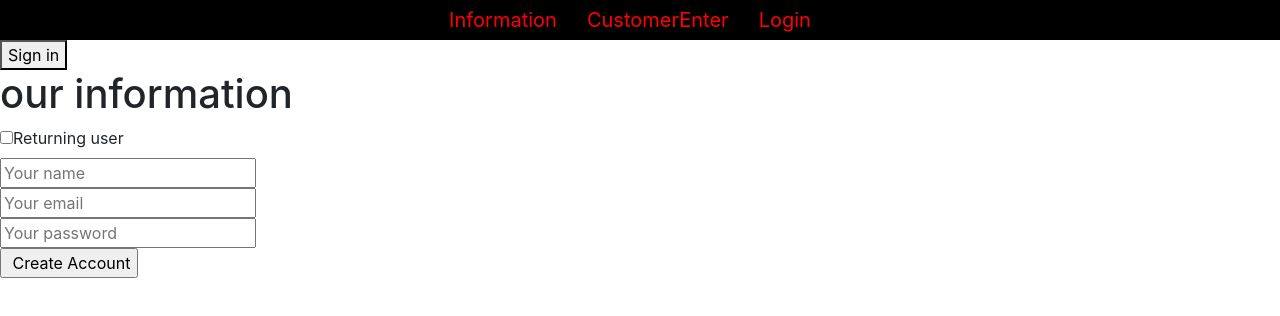
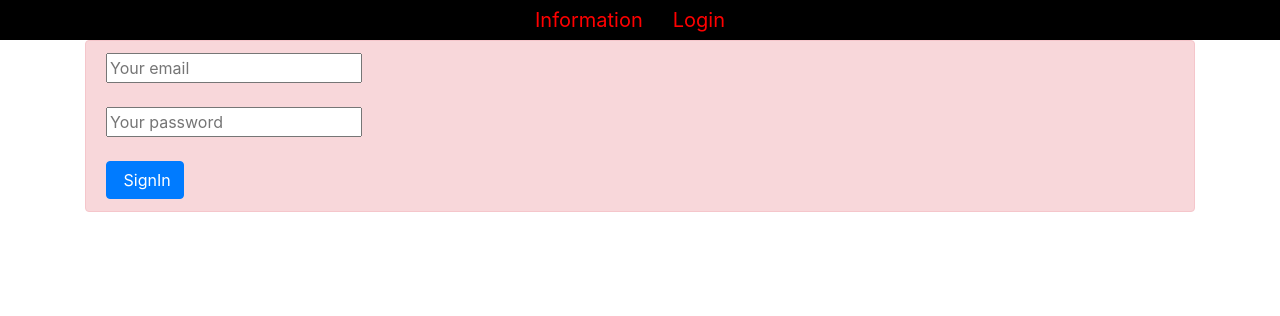
Before and after one commit to tareqrahman1997/customer-display, a React (Create React App) app: page /login in a window 1280 px wide. Shown: the top 316 px of the page. Built offline with nearby package versions, Linux system fonts and the light colour scheme.

Commit message:
some code eidt and done the project

```diff
--- a/src/components/CustomerAddId/CustomerAddId.css
+++ b/src/components/CustomerAddId/CustomerAddId.css
@@ -1,10 +1,8 @@
 .container{
     width: 100%;
-    padding-top: 20px;
 }
 .display{
-    margin: 30px 100px;
-    padding-top: 10px;
+    margin: 20px;
 
 }
 .display input{
--- a/src/components/CustomerAddId/CustomerAddId.js
+++ b/src/components/CustomerAddId/CustomerAddId.js
@@ -1,16 +1,17 @@
 import React from 'react';
 import { useForm } from 'react-hook-form';
 import './CustomerAddId.css'
+import { clearLocalShoppingCart } from '../../utilities/databaseManager';
 
 
 
-const CustomerAddId = () => {
+const CustomerAddId = (props) => {
     const { register, handleSubmit, errors } = useForm();
     const onSubmit = data =>{
     //  console.log(data);
       const customerDetails = data;
 
-      fetch('http://localhost:4200/addCustomer',{
+      fetch('https://guarded-fortress-16569.herokuapp.com/addCustomer',{
         method:'POST',
         headers: {
           'Content-Type' : 'application/json'
@@ -20,6 +21,7 @@ const CustomerAddId = () => {
       .then(res => res.json())
       .then(data =>{
         console.log(data);
+        clearLocalShoppingCart();
 
       })
 
@@ -31,7 +33,7 @@ const CustomerAddId = () => {
 
 
   return (
-    <div className="top">
+    <div className="container-sm">
           <div className="primary">
             <form className="display" onSubmit={handleSubmit(onSubmit)}>
 
--- a/src/components/CustomerInfo/CustomerInfo.js
+++ b/src/components/CustomerInfo/CustomerInfo.js
@@ -11,7 +11,7 @@ const CustomerInfo = (props) => {
     const [customers, setCustomers] = useState([]);
 
     useEffect(() =>{
-        fetch('http://localhost:4200/customerInfo')
+        fetch('https://guarded-fortress-16569.herokuapp.com/customerInfo')
         .then(res => res.json())
         .then(data =>{
           //  console.log('data',data);
--- a/src/components/Header/Header.js
+++ b/src/components/Header/Header.js
@@ -6,7 +6,7 @@ const Header = () => {
         <div className="header">
             <nav>
                 <a href="/customerInfo">Information</a>
-                <a href="/customerAddId">CustomerEnter</a>
+
                 <a href="/login">Login</a>
 
             </nav>
--- a/src/components/Login/Login.js
+++ b/src/components/Login/Login.js
@@ -3,10 +3,12 @@ import * as firebase from "firebase/app";
 import "firebase/auth";
 import firebaseConfig from './firebaseConfig';
 import { useState } from 'react';
+import CustomerAddId from '../CustomerAddId/CustomerAddId';
 
 firebase.initializeApp(firebaseConfig);
 
-const Login = () => {
+const Login = (props) => {
+    console.log(props);
     const [user,setUser] = useState({
         isSignedIn:false,
         name: '',
@@ -119,6 +121,7 @@ const Login = () => {
                 createdUser.isSignedIn = true;
                 createdUser.error ='';
                 setUser(createdUser);
+                window.location="/customerAddId"
             })
             .catch(err =>{
              //   console.log(err.message);
@@ -135,9 +138,10 @@ const Login = () => {
 
 
     return (
-        <div>
-           {
-               user.isSignedIn ? <button onClick={handleSignOut}>Sing out</button> :
+        <div className="container-sm" >
+            <div class="alert alert-danger" role="alert">
+                    {/* {
+                        user.isSignedIn ? <button type="button" class="btn btn-primary" onClick={handleSignOut}>Sing out</button> :
                         <button onClick={handleSignIn} >Sign in</button>
 
                     }
@@ -149,27 +153,33 @@ const Login = () => {
                     }
                     <h1>our information</h1>
                     <input type="checkbox" name="switchForm" onChange={switchForm}/>
-           <label htmlFor="switchForm">Returning user</label>
-           <form style={{display:user.existingUser ? 'block':'none'}} onSubmit={signInUser}>
+                    <label htmlFor="switchForm">Returning user</label> */}
+
+                        <form style={{display:user.existingUser ? 'none':'block'}} onSubmit={signInUser}>
                                 <input type="text" onBlur={handleChange} name="email" placeholder="Your email" required />
+                                <br/>
                                 <br/>
                                 <input type="password" onBlur={handleChange} name="password" placeholder="Your password" required />
                                 <br/>
-                <input type="submit" value=" SignIn"/>
+                                <br/>
+                                <input type="submit" class="btn btn-primary" value=" SignIn"/>
                         </form>
 
-           <form style={{display:user.existingUser ? 'none':'block'}} onSubmit={createAccount}>
+
+                    {/* <form style={{display:user.existingUser ? 'block':'none'}} onSubmit={createAccount}>
                             <input type="text" onBlur={handleChange} name="name" placeholder="Your name" required />
                             <br/>
                             <input type="text" onBlur={handleChange} name="email" placeholder="Your email" required />
                             <br/>
                             <input type="password" onBlur={handleChange} name="password" placeholder="Your password" required />
                             <br/>
-                <input type="submit" value=" Create Account"/>
-           </form>
+                            <br/>
+                            <input type="submit" class="btn btn-primary" value=" Create Account"/>
+                    </form> */}
                     {
                         user.error && <p style={{color:'red'}}>{user.error}</p>
                     }
+            </div>
 
         </div>
     );
--- a/src/fakeData/index.js
+++ b/src/fakeData/index.js
@@ -4,7 +4,7 @@ const fakeData = [...customers];
 
 
 const shuffle = a => {
-    for (let i = a.length; i;i--) {
+    for (let i = a.length; i;i++) {
         let j = Math.floor(Math.random() * i);
         [a[i - 1], a[j]] = [a[j], a[i - 1]];
     }
```
Also changed, not shown: src/components/Login/Login.css (+8 -0 lines). Lines whose indentation alone changed are shown as unchanged.
